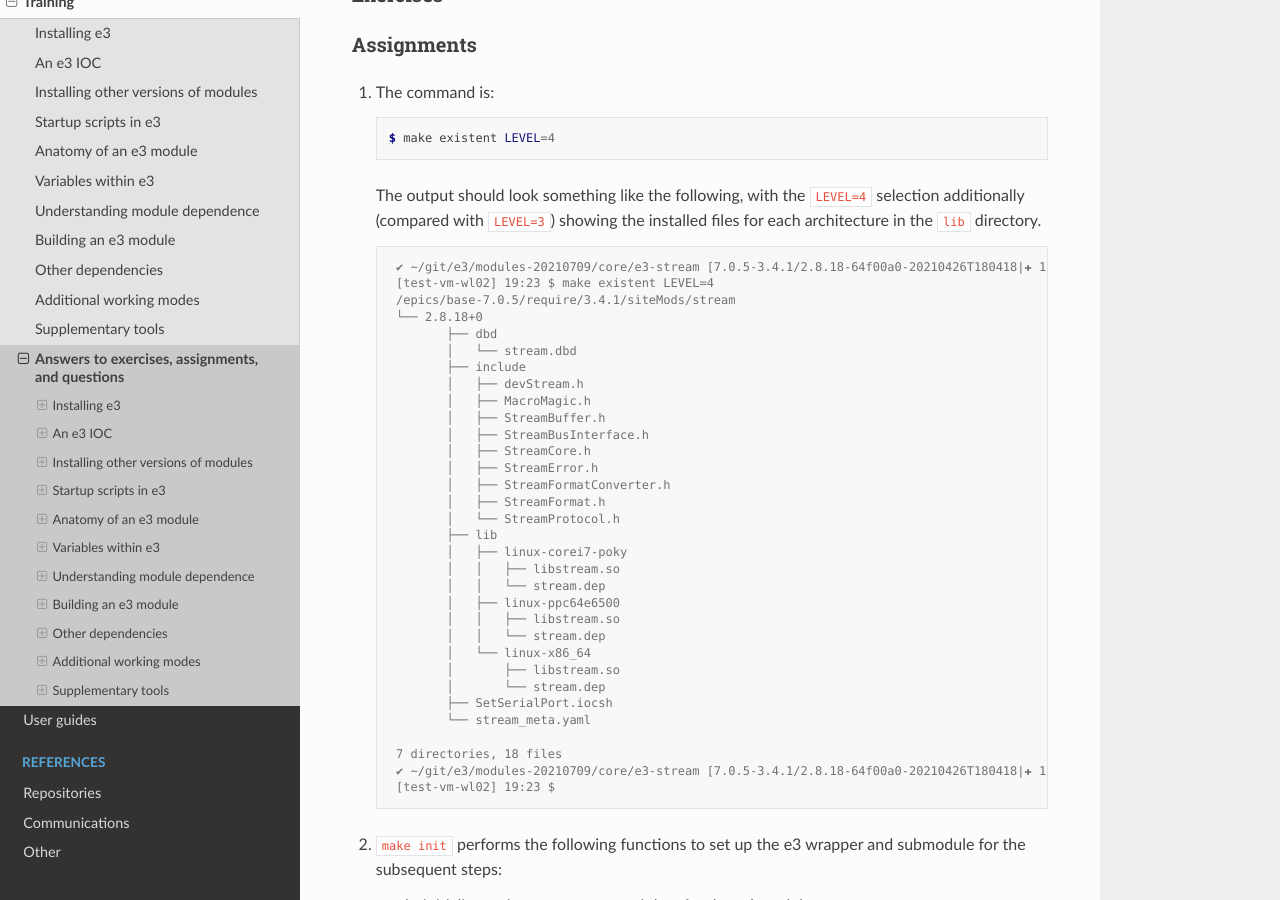
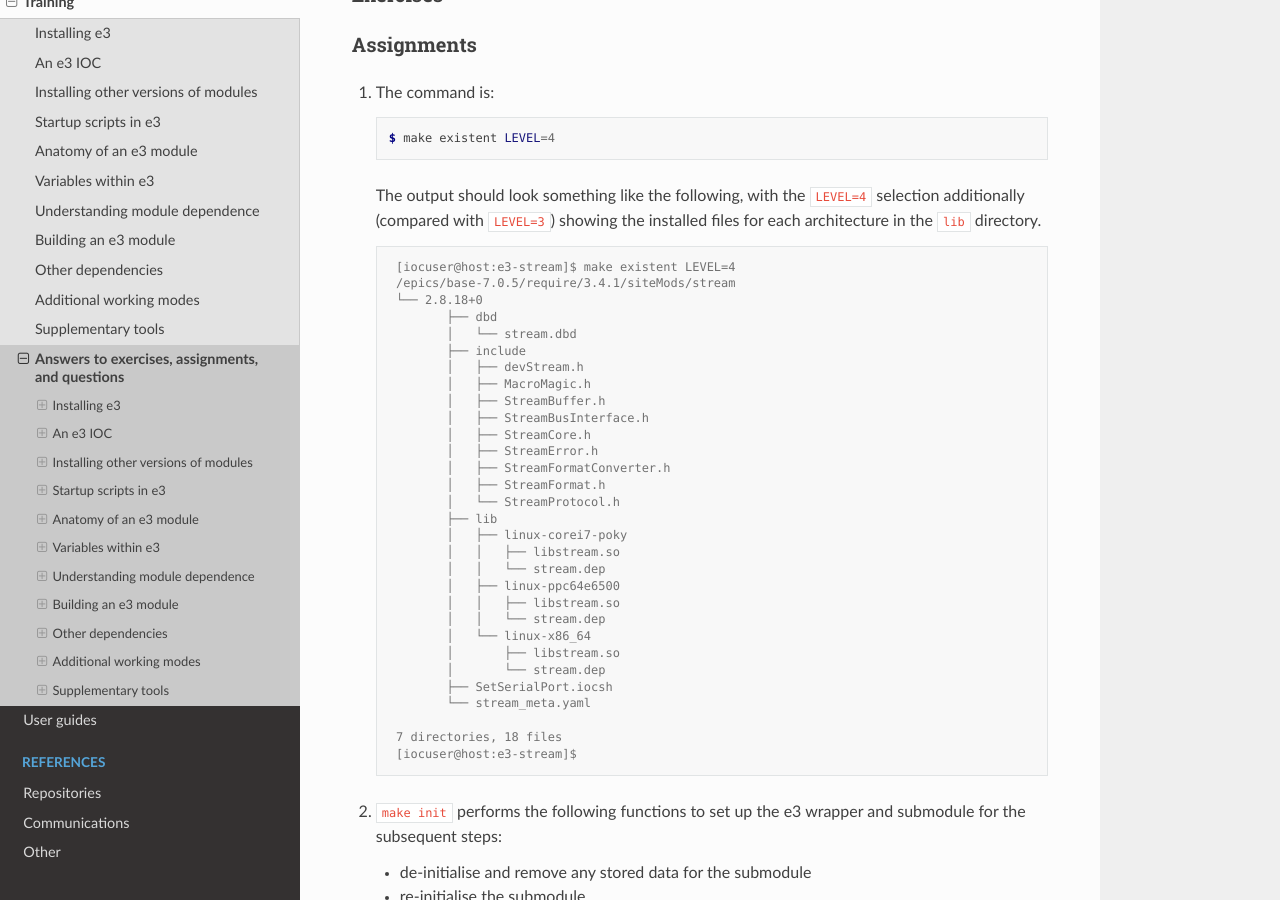
Before and after one commit to ttkorhonen/e3pages, a Sphinx documentation site: the page built from docs/kb/training/workbook/99_exercise_answers.md, in a window 1280 px wide and 900 px high, scrolled down 2243 px. Built offline with Sphinx 7.4.7 and the Read the Docs theme 2.0.0, drawn with Linux system fonts in a browser that asks for light colours.

Commit message:
Simplify shell prompt

````diff
--- a/docs/kb/training/workbook/99_exercise_answers.md
+++ b/docs/kb/training/workbook/99_exercise_answers.md
@@ -115,8 +115,7 @@ None
    for each architecture in the `lib` directory.
 
    ```console
-    ✔ ~/git/e3/modules-20210709/core/e3-stream [7.0.5-3.4.1/2.8.18-64f00a0-20210426T180418|✚ 1]
-	[test-vm-wl02] 19:23 $ make existent LEVEL=4
+    [iocuser@host:e3-stream]$ make existent LEVEL=4
 	/epics/base-7.0.5/require/3.4.1/siteMods/stream
 	└── 2.8.18+0
 		├── dbd
@@ -145,8 +144,7 @@ None
 		└── stream_meta.yaml
 
 	7 directories, 18 files
-	✔ ~/git/e3/modules-20210709/core/e3-stream [7.0.5-3.4.1/2.8.18-64f00a0-20210426T180418|✚ 1]
-	[test-vm-wl02] 19:23 $
+    [iocuser@host:e3-stream]$
    ```
 
 2. `make init` performs the following functions to set up the e3 wrapper and
````
